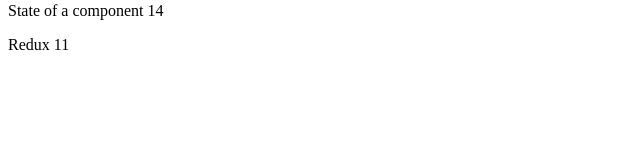
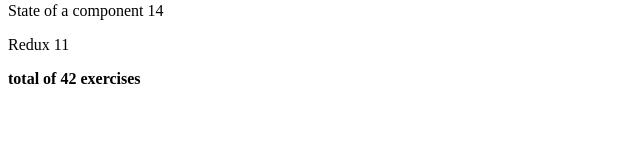
Before and after one commit to mateomcalli/FSO, a React (Vite) app in the folder part2/secondapp/: page / in a window 1280 px wide. Shown: the part 146-300 px from the top of the page, without its empty margins (0-640 px from the left). Built offline with nearby package versions, Linux system fonts and the light colour scheme.

Commit message:
Exercise 2.2

```diff
--- a/part2/secondapp/src/components/Course.jsx
+++ b/part2/secondapp/src/components/Course.jsx
@@ -1,8 +1,11 @@
 const Course = (props) => {
+  let sum = 0
+  props.course.parts.forEach(part => {sum += part.exercises})
   return (
     <div>
       <h1>{props.course.name}</h1>
       {props.course.parts.map(part => <p key={part.id}>{part.name} {part.exercises}</p>)}
+      <p><strong>total of {sum} exercises</strong></p>
     </div>
   )
 }
```
